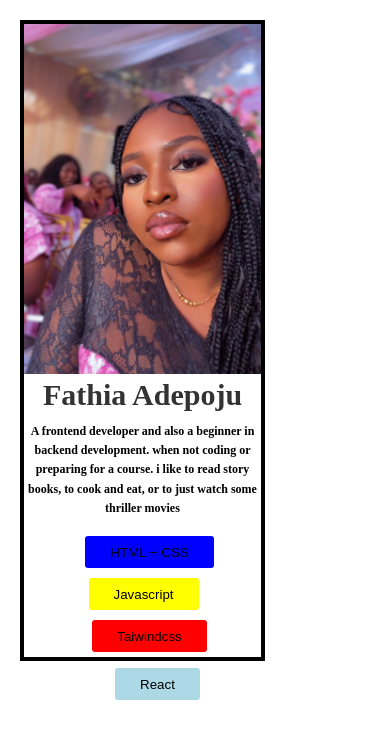
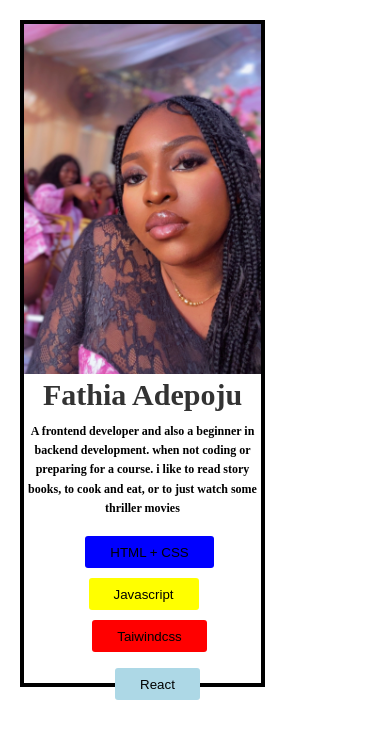
Before and after one commit to Adepoju044/my-Profile, a React (Create React App) app: page / in a window 390 px wide. Shown: the top 738 px of the page. Built offline with nearby package versions, Linux system fonts and the light colour scheme.

Commit message:
i made some corrections in my mobile responsivesness

```diff
--- a/src/index.css
+++ b/src/index.css
@@ -145,7 +145,7 @@ h1 {
 @media (max-width: 470px) {
   .container {
     width: 70%;
-    height: 76vh;
+    height: 79vh;
   }
 
   h1 {
```
